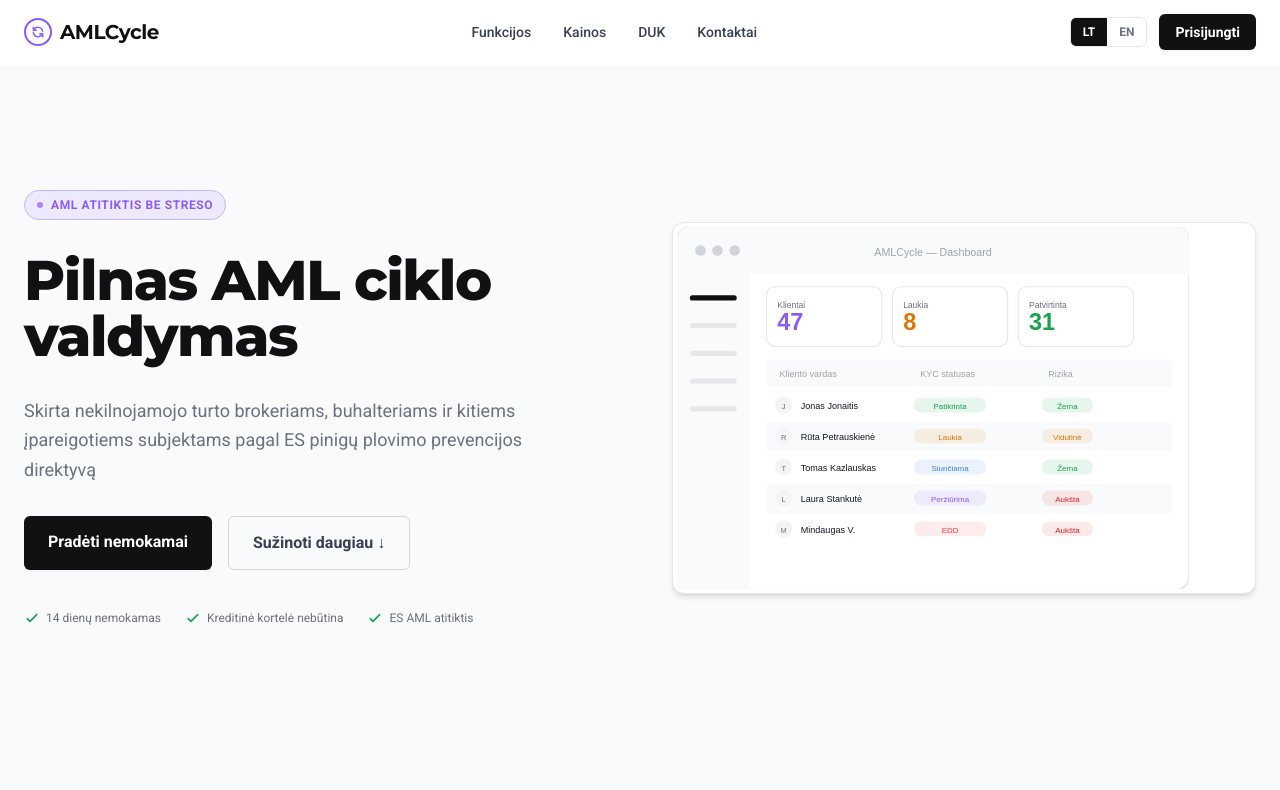
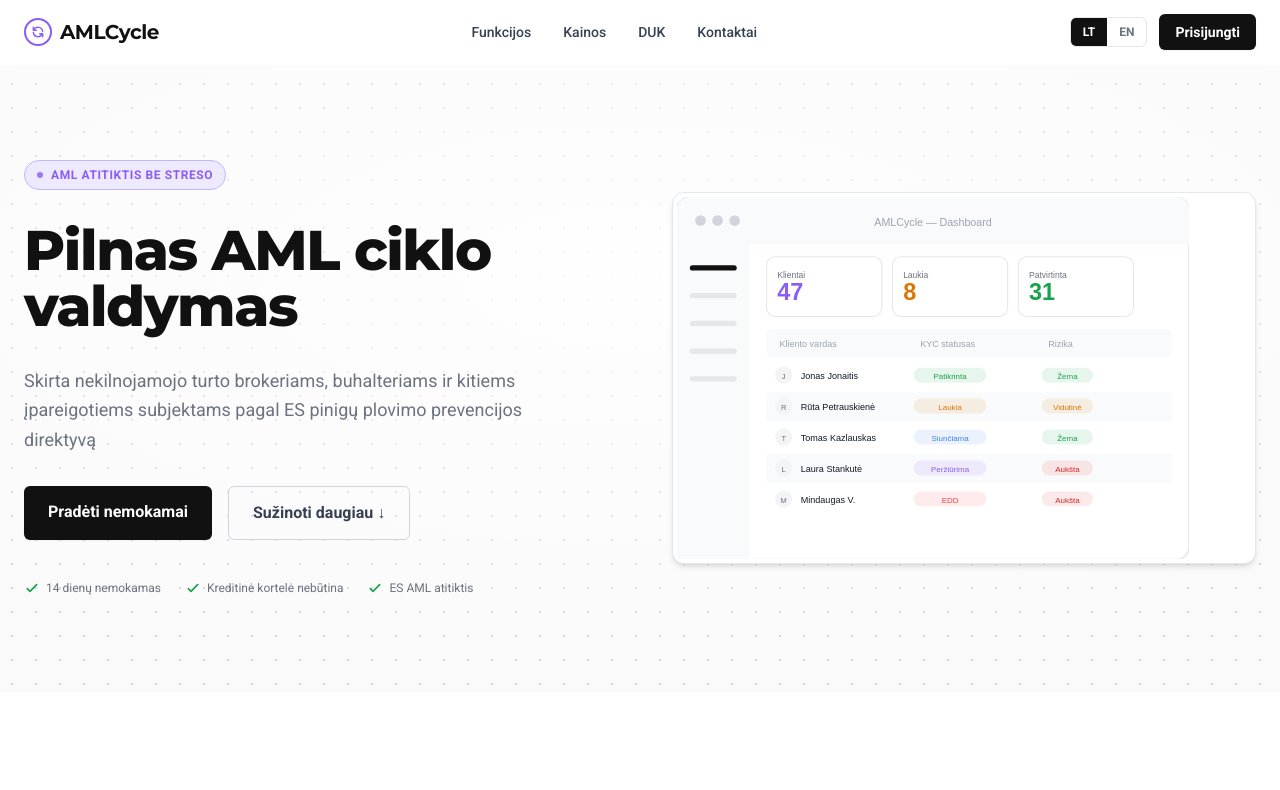
Before and after one commit to udrisjonas/aml-crm, a Next.js app: page / in a window 1280 px wide. Shown: the top 790 px of the page. Built offline with nearby package versions, Linux system fonts and the light colour scheme; a web font is replaced by a local one.

Commit message:
fix: resolve build errors for Vercel deployment

```diff
--- a/src/app/(app)/settings/company/CompanySettingsForm.tsx
+++ b/src/app/(app)/settings/company/CompanySettingsForm.tsx
@@ -1,6 +1,7 @@
 "use client";
 
 import { useRef, useState, useTransition, useEffect } from "react";
+import Image from "next/image";
 import { useRouter } from "next/navigation";
 import { createClient } from "@/lib/supabase/client";
 import {
@@ -155,13 +156,15 @@
           {/* Preview */}
           <div
             className="w-24 h-24 rounded-xl border-2 border-dashed border-slate-300
-              flex items-center justify-center bg-slate-50 overflow-hidden shrink-0"
+              relative flex items-center justify-center bg-slate-50 overflow-hidden shrink-0"
           >
             {logoPreview ? (
-              <img
+              <Image
                 src={logoPreview}
                 alt="Company logo"
-                className="w-full h-full object-contain"
+                fill
+                className="object-contain"
+                unoptimized
               />
             ) : (
               <svg
--- a/src/app/LandingPage.tsx
+++ b/src/app/LandingPage.tsx
@@ -340,8 +340,16 @@
 
 function HeroSection({ lang }: { lang: Lang }) {
   return (
-    <section className="min-h-screen bg-[#F9FAFB] flex items-center" id="hero">
-      <div className="max-w-7xl mx-auto px-6 pt-24 pb-20 w-full">
+    <section
+      className="py-16 lg:py-24 flex items-center"
+      id="hero"
+      style={{
+        backgroundColor: "#FAFAFA",
+        backgroundImage: "radial-gradient(ellipse 80% 60% at 50% 40%, rgba(255,255,255,0.85) 0%, rgba(255,255,255,0) 100%), radial-gradient(circle, #D1D5DB 1.5px, transparent 1.5px)",
+        backgroundSize: "auto, 24px 24px",
+      }}
+    >
+      <div className="max-w-7xl mx-auto px-6 pt-16 w-full">
         <div className="grid lg:grid-cols-2 gap-16 items-center">
           {/* Left */}
           <div className="space-y-8">
@@ -651,6 +659,7 @@
 
 // ── Testimonials ──────────────────────────────────────────────────────────────
 
+// eslint-disable-next-line @typescript-eslint/no-unused-vars
 function TestimonialsSection({ lang }: { lang: Lang }) {
   return (
     <section className="py-24 bg-[#F9FAFB]">
--- a/src/app/login/LoginForm.tsx
+++ b/src/app/login/LoginForm.tsx
@@ -1,6 +1,7 @@
 "use client";
 
 import { useEffect, useState } from "react";
+import Image from "next/image";
 import { useRouter } from "next/navigation";
 import { createClient } from "@/lib/supabase/client";
 
@@ -46,11 +47,14 @@
         {/* Logo / Brand */}
         <div className="text-center mb-8">
           {logoUrl && !logoError ? (
-            <img
+            <Image
               src={logoUrl}
               alt={companyName ?? "Logo"}
+              width={160}
+              height={96}
               className="w-2/5 max-h-24 block mx-auto mb-4 object-contain"
               onError={() => setLogoError(true)}
+              unoptimized
             />
           ) : (
             <div className="inline-flex items-center justify-center w-16 h-16 rounded-2xl mb-4 bg-blue-600">
--- a/src/components/Sidebar.tsx
+++ b/src/components/Sidebar.tsx
@@ -1,6 +1,7 @@
 "use client";
 
 import Link from "next/link";
+import Image from "next/image";
 import { useEffect, useState } from "react";
 import { usePathname, useRouter } from "next/navigation";
 import { createClient } from "@/lib/supabase/client";
@@ -93,11 +94,14 @@
       <div className="px-5 py-4 border-b border-neutral-100">
         {logoUrl && !logoError ? (
           <div className="flex flex-col items-center gap-2">
-            <img
+            <Image
               src={logoUrl}
               alt={companyName ?? "Logo"}
+              width={160}
+              height={64}
               className="w-4/5 max-h-16 object-contain"
               onError={() => setLogoError(true)}
+              unoptimized
             />
             <div className="text-center">
               <p className="text-neutral-900 font-semibold text-sm leading-tight">
```
